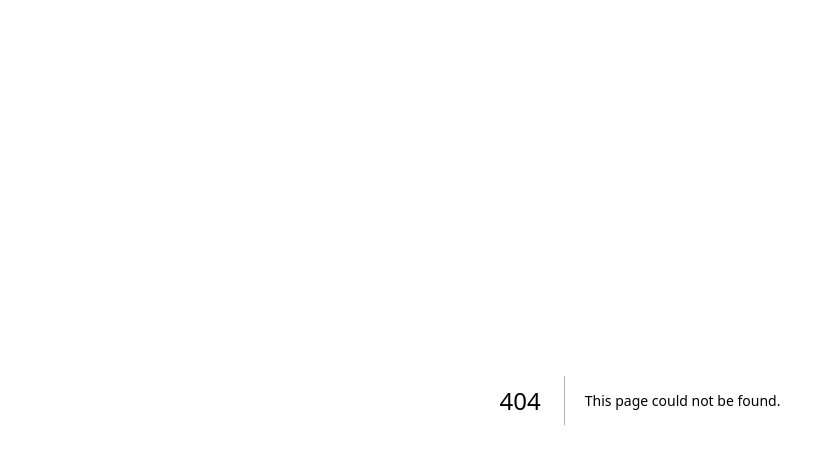
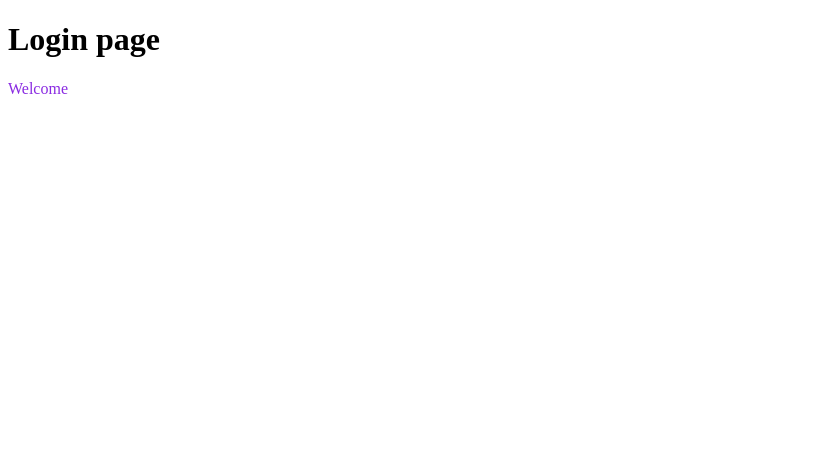
Before and after one commit to LinusHolmer/chatapp-examensarbete, a Next.js app in the folder frontend/nextjs-dashboard/: page /login in a window 1280 px wide. Before the commit this address had no page. Shown: the top 464 px of the page, without its empty margins (0-835 px from the left). Built offline with nearby package versions, Linux system fonts and the light colour scheme.

Commit message:
ADD: Updates + test proxy.ts
Updated next.js to version 16.0.1 to use the proxy function.
Made a simple proxy method that redirects a user to the login page.

```diff
--- /dev/null
+++ b/frontend/nextjs-dashboard/app/login/login.module.css
@@ -0,0 +1,3 @@
+.text {
+    color:blueviolet;
+}
--- /dev/null
+++ b/frontend/nextjs-dashboard/app/login/page.tsx
@@ -0,0 +1,10 @@
+import styles from "./login.module.css"
+
+export default function LoginPage(){
+    return (
+        <main>
+            <h1>Login page</h1>
+            <p className={styles.text}>Welcome</p>
+        </main>
+    );
+}
--- a/frontend/nextjs-dashboard/app/page.tsx
+++ b/frontend/nextjs-dashboard/app/page.tsx
@@ -1,4 +1,4 @@
-import '../app/ui/global.css';
+
 import Image from 'next/image'
 
 export default function Page() {
--- a/frontend/nextjs-dashboard/package.json
+++ b/frontend/nextjs-dashboard/package.json
@@ -1,8 +1,8 @@
 {
   "private": true,
   "scripts": {
-    "build": "next build",
-    "dev": "next dev --turbopack",
+    "build": "next build --turbopack",
+    "dev": "next dev ",
     "start": "next start"
   },
   "dependencies": {
@@ -11,7 +11,7 @@
     "autoprefixer": "10.4.20",
     "bcrypt": "^5.1.1",
     "clsx": "^2.1.1",
-    "next": "latest",
+    "next": "^16.0.1",
     "next-auth": "5.0.0-beta.25",
     "postcss": "8.5.1",
     "postgres": "^3.4.6",
```
Also changed, not shown: frontend/nextjs-dashboard/app/test/page.tsx (added, +3 -0 lines), frontend/nextjs-dashboard/proxy.ts (added, +10 -0 lines), frontend/nextjs-dashboard/tsconfig.json (+14 -5 lines), 1 other file (tests, documents, lock files or other folders).
